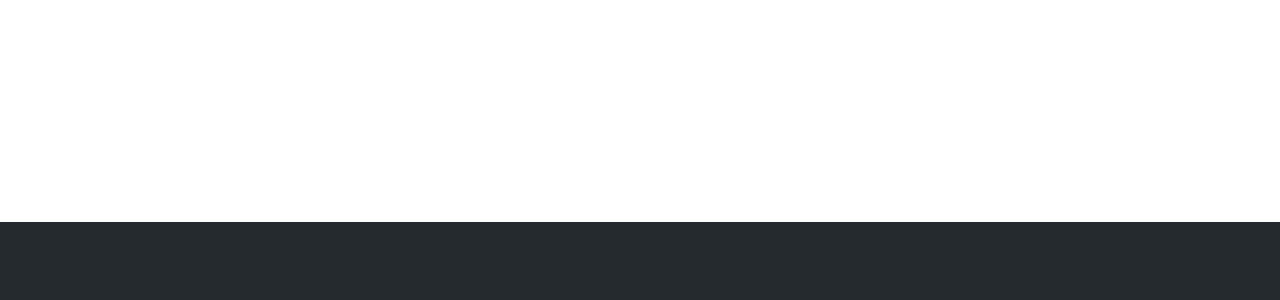
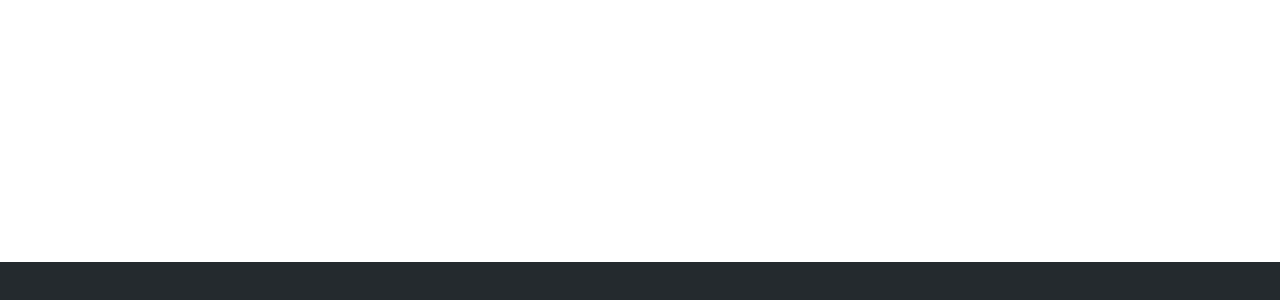
Before and after one commit to Armora-Tech/upmate-web, a React (Create React App) app: page / in a window 1280 px wide. Shown: the part 1058-1358 px from the top of the page. Built offline with nearby package versions, Linux system fonts and the light colour scheme.

Commit message:
style: customize the display in section1 on the home page

```diff
--- a/src/components/pages/home/section1.tsx
+++ b/src/components/pages/home/section1.tsx
@@ -5,7 +5,7 @@ import splashScreenImg from "../../../assets/images/splash_screen.png";
 export function Section1() {
   const { t } = useTranslation();
   return (
-    <div className="h-2/3 min-w-full flex lg:flex-row flex-col md:space-x-10 my-5 relative px-5 -z-20">
+    <div className="h-2/3 min-w-full flex lg:flex-row flex-col md:space-x-10 my-10 relative px-5 -z-20">
       <div className="lg:w-1/2 w-full flex justify-center items-center">
         <div data-aos="fade-up" className="lg:w-full md:w-1/2 w-full bg-textBlack flex justify-center overflow-hidden pt-5 custom-border">
           <img src={splashScreenImg} className="section1-img" alt="splash_screen" />
```
